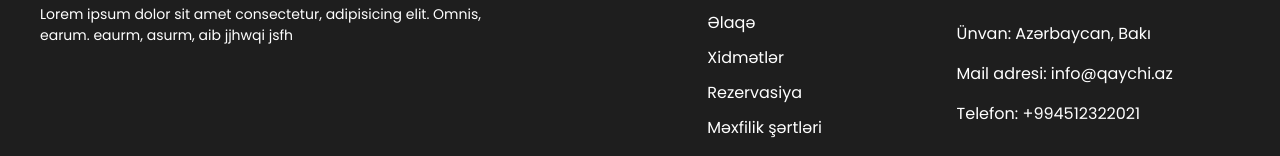
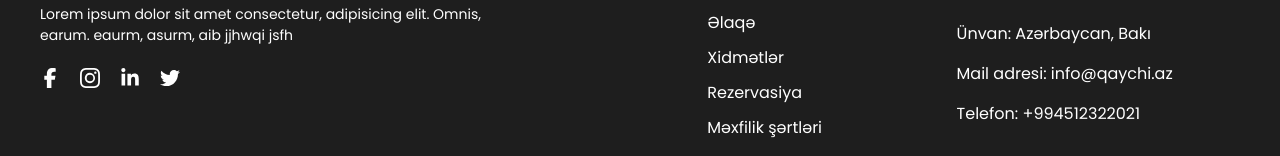
Before and after one commit to ShahriyarMammadov/qaychi.az_web, a React (Vite) app: page / in a window 1280 px wide. Shown: the part 1473-1629 px from the top of the page. Built offline with nearby package versions, Linux system fonts and the light colour scheme.

Commit message:
social media added

```diff
--- a/src/layouts/footer/index.jsx
+++ b/src/layouts/footer/index.jsx
@@ -1,7 +1,13 @@
 import React from "react";
 import "./index.scss";
-import { FaScissors } from "react-icons/fa6";
+import {
+  FaFacebookF,
+  FaLinkedinIn,
+  FaScissors,
+  FaTwitter,
+} from "react-icons/fa6";
 import { Link } from "react-router-dom";
+import { BsInstagram } from "react-icons/bs";
 
 const Footer = () => {
   return (
@@ -17,6 +23,40 @@ const Footer = () => {
             Lorem ipsum dolor sit amet consectetur, adipisicing elit. Omnis,
             earum. eaurm, asurm, aib jjhwqi jsfh
           </p>
+
+          <div className="socialMediaIcons">
+            <a
+              href="https://www.facebook.com"
+              target="_blank"
+              rel="noopener noreferrer"
+            >
+              <FaFacebookF className="socialIcons" />
+            </a>
+
+            <a
+              href="https://www.instagram.com"
+              target="_blank"
+              rel="noopener noreferrer"
+            >
+              <BsInstagram className="socialIcons" />
+            </a>
+
+            <a
+              href="https://www.facebook.com"
+              target="_blank"
+              rel="noopener noreferrer"
+            >
+              <FaLinkedinIn className="socialIcons" />
+            </a>
+
+            <a
+              href="https://www.facebook.com"
+              target="_blank"
+              rel="noopener noreferrer"
+            >
+              <FaTwitter className="socialIcons" />
+            </a>
+          </div>
         </div>
 
         <div className="rightContainer">
--- a/src/layouts/footer/index.scss
+++ b/src/layouts/footer/index.scss
@@ -21,6 +21,22 @@ footer {
                 margin-top: 20px;
                 color: #fff;
                 font-size: 14px;
+            }
+
+            .socialMediaIcons {
+                display: flex;
+                gap: 20px;
+                margin-top: 20px;
+
+                a {
+                    color: #fff;
+                    transition: all 0.5s;
+                    font-size: 20px;
+
+                    &:hover {
+                        color: #FFC02D;
+                    }
+                }
             }
         }
 
```
